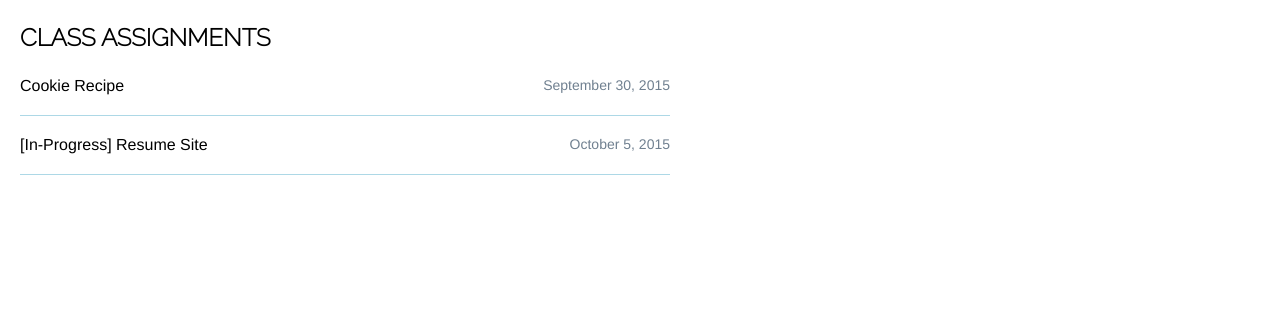
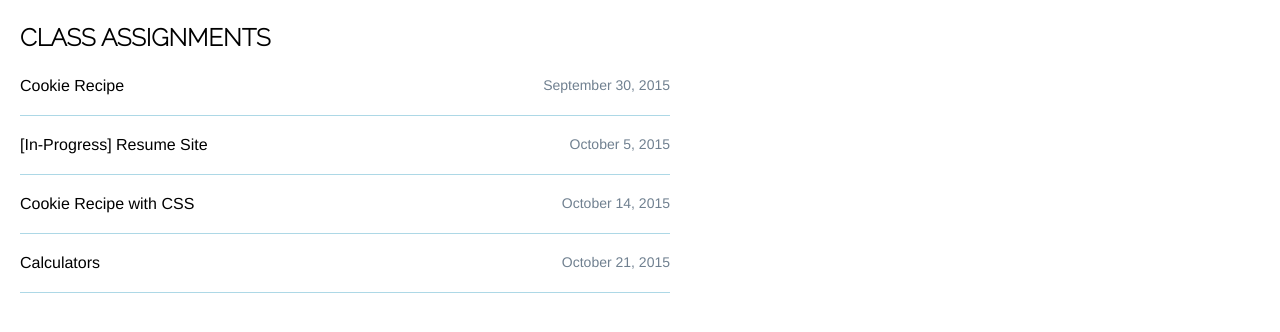
Before and after one commit to ashleymmeyers/fewd-36, a plain HTML site: page index.html in a window 1280 px wide. Shown: the part 112-444 px from the top of the page. Drawn offline with Linux system fonts and the light colour scheme.

Commit message:
Updated with latest assignments

```diff
--- a/index.html
+++ b/index.html
@@ -22,6 +22,12 @@
 	<li><a href="http://ashleymmeyers.github.io/fewd-36/self/about.html" target="blank">[In-Progress] Resume Site</a>
 		<span>October 5, 2015</span>
 	</li>
+	<li><a href="" target="blank">Cookie Recipe with CSS</a>
+		<span>October 14, 2015</span>
+	</li>
+	<li><a href="http://ashleymmeyers.github.io/fewd-36/calculators/index.html" target="blank">Calculators</a>
+		<span>October 21, 2015</span>
+	</li>
 
 </ul>
 </body>
```
